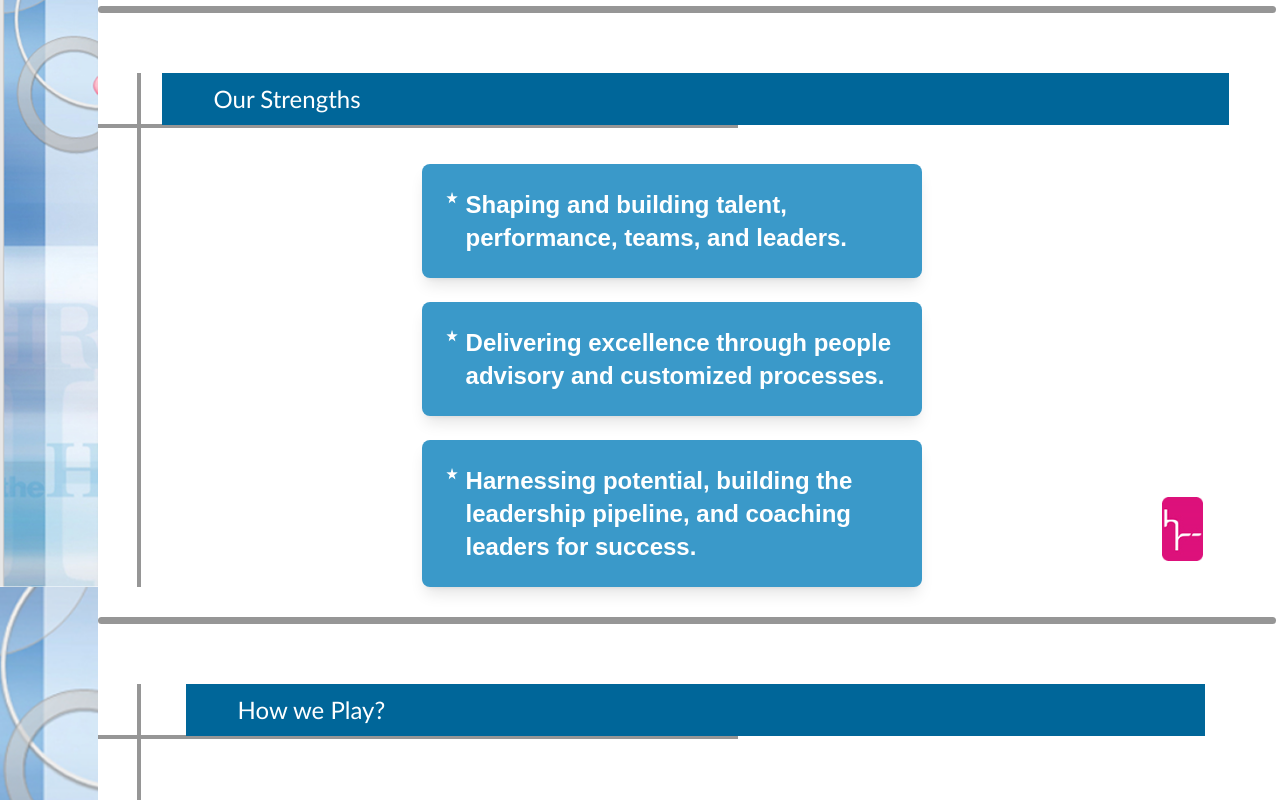
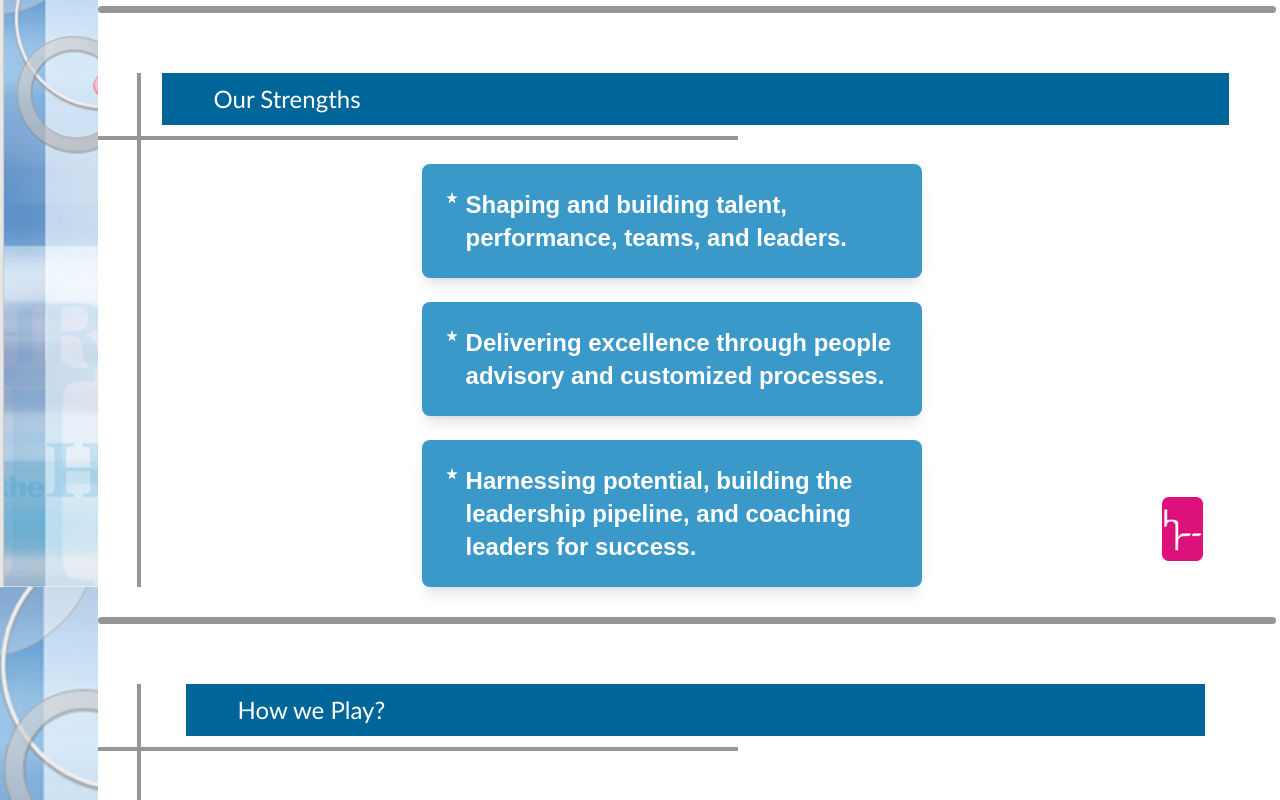
Before and after one commit to AyushSingh-Tomar/HR-responsive, a React (Vite) app: page / in a window 1280 px wide. Shown: the part 780-1580 px from the top of the page. Built offline with nearby package versions, Linux system fonts and the light colour scheme; a web font is replaced by a local one.

Commit message:
name fixed

```diff
--- a/src/Components/AboutUsSection.jsx
+++ b/src/Components/AboutUsSection.jsx
@@ -24,7 +24,7 @@ const AboutUs = () => {
         {/* Text Section */}
         <div className="w-full md:w-2/3 text-gray-700 md:ml-8 mt-6 md:mt-0 leading-relaxed space-y-4 text-sm sm:text-base md:text-lg">
           <p style={textStyle}>
-            Udal is a Graduate in Management from BHU - Varanasi and Post Graduate in Management
+            Udai is a Graduate in Management from BHU - Varanasi and Post Graduate in Management
             and Organization Behavior from XLRI - Jamshedpur. He is also an alumnus of Ashridge University (UK),
             IMD (Lausanne), Center for Creative Leadership (North Carolina), Indian Business School - Hyderabad,
             and Stanford Business School (California). He also qualified for a one-year Business Leaders Program
--- a/src/Components/CommonHeading.jsx
+++ b/src/Components/CommonHeading.jsx
@@ -5,12 +5,12 @@ const CommonHeading = (props) => {
     <>
      <h2
   className='bg-[#006699] ml-[5vw] text-lg sm:text-xl md:text-2xl px-4 sm:px-[4vw] py-2 sm:py-[0.8vw] text-white relative z-10 flex items-center'
-  style={{ fontFamily: "Calibri" }}
+  style={{ fontFamily: "Calibri"}}
 >
   {props.title}
 </h2>
 
-      <div className='hidden sm:block w-full max-w-[50vw] absolute top-[4vw] left-0 h-[1px] sm:h-[0.30vw] bg-[#969696]'></div>
+      <div className='hidden sm:block w-full max-w-[50vw] absolute top-[4vw] left-0 h-[1px] sm:h-[0.30vw] bg-[#969696] mt-3'></div>
       <div className='hidden sm:block w-[1px] sm:w-[0.30vw] absolute top-0 left-[3vw] h-full bg-[#969696]'></div>
     </>
   )
```
